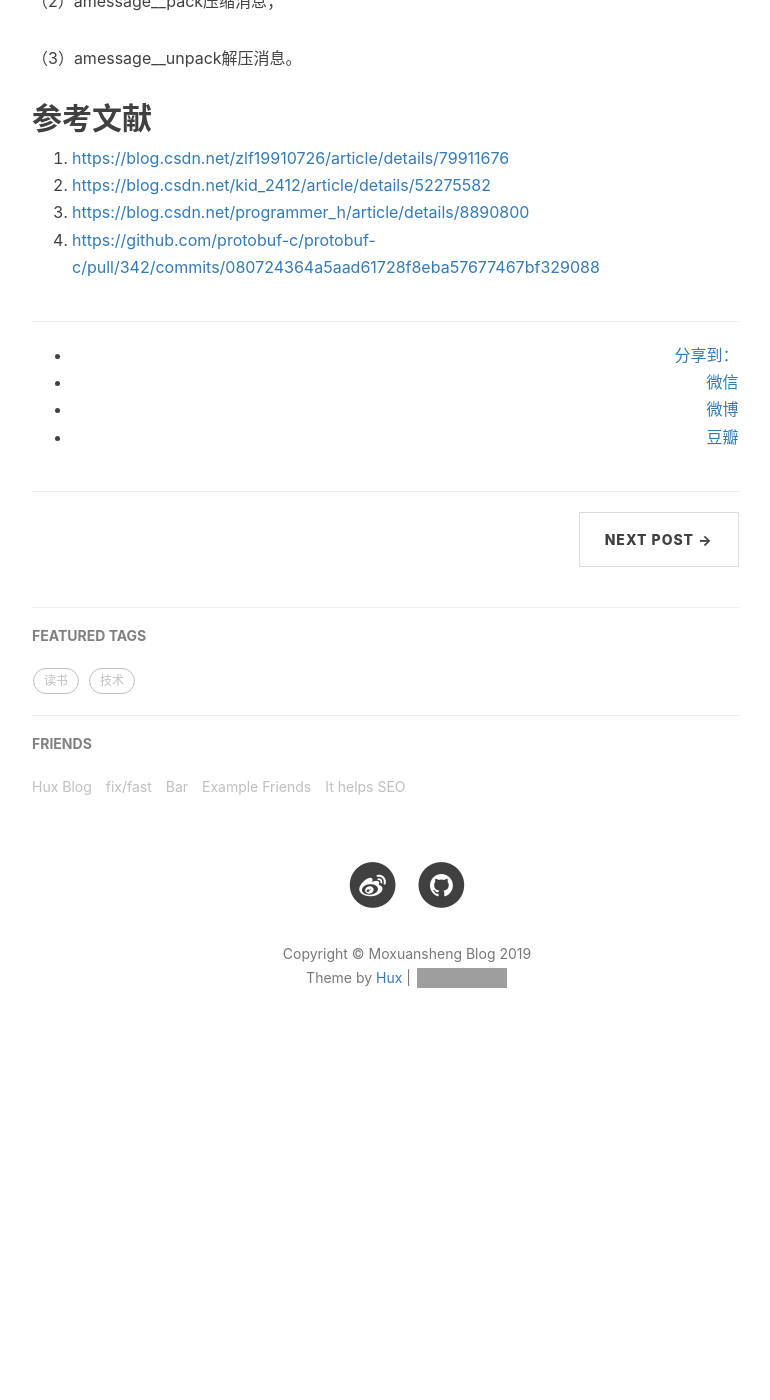
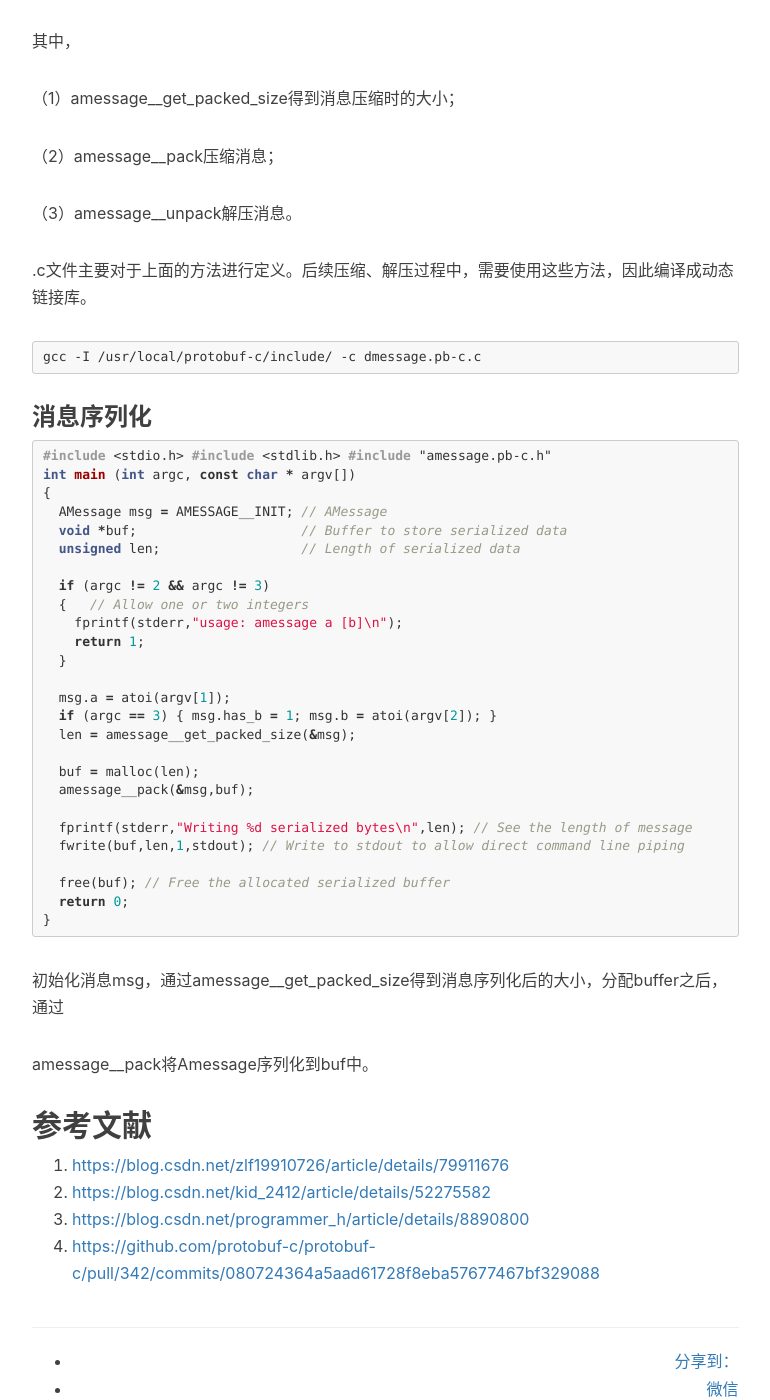
Before and after one commit to kuangtu/kuangtu.github.io, a Jekyll site: the page built from _posts/2018-01-01-protobuf-c.markdown, in a window 1280 px wide and 1400 px high, scrolled down 3237 px. Shown: the whole window, without its empty margins (233-1003 px from the left). Built offline with Jekyll 4.4.1, drawn with Linux system fonts in a browser that asks for light colours; nearby versions of some CDN libraries; comment, search, counter and statistics services are not loaded; before the commit the page ends 4319 px from its top, so only the background shows below that; grey boxes are pictures that could not be loaded.

Commit message:
protobuf

````diff
--- a/_posts/2018-01-01-protobuf-c.markdown
+++ b/_posts/2018-01-01-protobuf-c.markdown
@@ -60,7 +60,7 @@ yum install libtool
 
 （2）protobuf-c源代码cxx-generate-packed-data.cc:1001行有个bug，需要修改如下所示：
 
-![编译错误](img/protobuf-c-bug.jpg)
+![编译错误](/img/protobuf-c-bug.jpg)
 
 
 
@@ -130,6 +130,52 @@ void   amessage__free_unpacked
 
 （3）amessage__unpack解压消息。
 
+.c文件主要对于上面的方法进行定义。后续压缩、解压过程中，需要使用这些方法，因此编译成动态链接库。
+
+```
+gcc -I /usr/local/protobuf-c/include/ -c dmessage.pb-c.c
+```
+
+### 消息序列化
+
+```c
+#include <stdio.h>
+#include <stdlib.h>
+#include "amessage.pb-c.h"
+
+int main (int argc, const char * argv[])
+{
+  AMessage msg = AMESSAGE__INIT; // AMessage
+  void *buf;                     // Buffer to store serialized data
+  unsigned len;                  // Length of serialized data
+
+  if (argc != 2 && argc != 3)
+  {   // Allow one or two integers
+    fprintf(stderr,"usage: amessage a [b]\n");
+    return 1;
+  }
+
+  msg.a = atoi(argv[1]);
+  if (argc == 3) { msg.has_b = 1; msg.b = atoi(argv[2]); }
+  len = amessage__get_packed_size(&msg);
+
+  buf = malloc(len);
+  amessage__pack(&msg,buf);
+
+  fprintf(stderr,"Writing %d serialized bytes\n",len); // See the length of message
+  fwrite(buf,len,1,stdout); // Write to stdout to allow direct command line piping
+
+  free(buf); // Free the allocated serialized buffer
+  return 0;
+}
+```
+
+初始化消息msg，通过amessage__get_packed_size得到消息序列化后的大小，分配buffer之后，通过
+
+amessage__pack将Amessage序列化到buf中。
+
+
+
 ## 参考文献
 
 1. <https://blog.csdn.net/zlf19910726/article/details/79911676>
````
